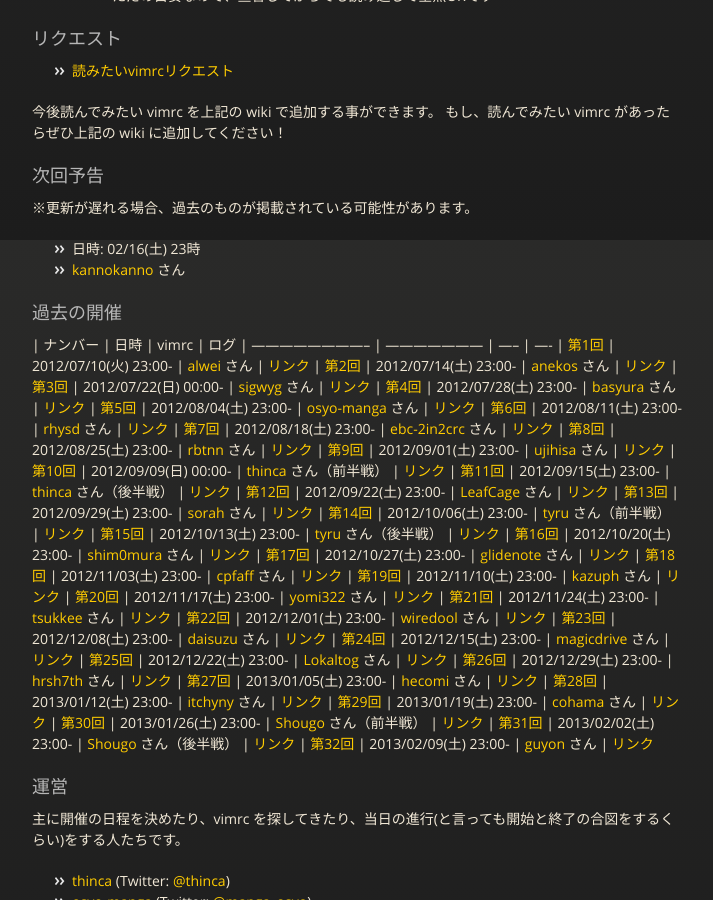
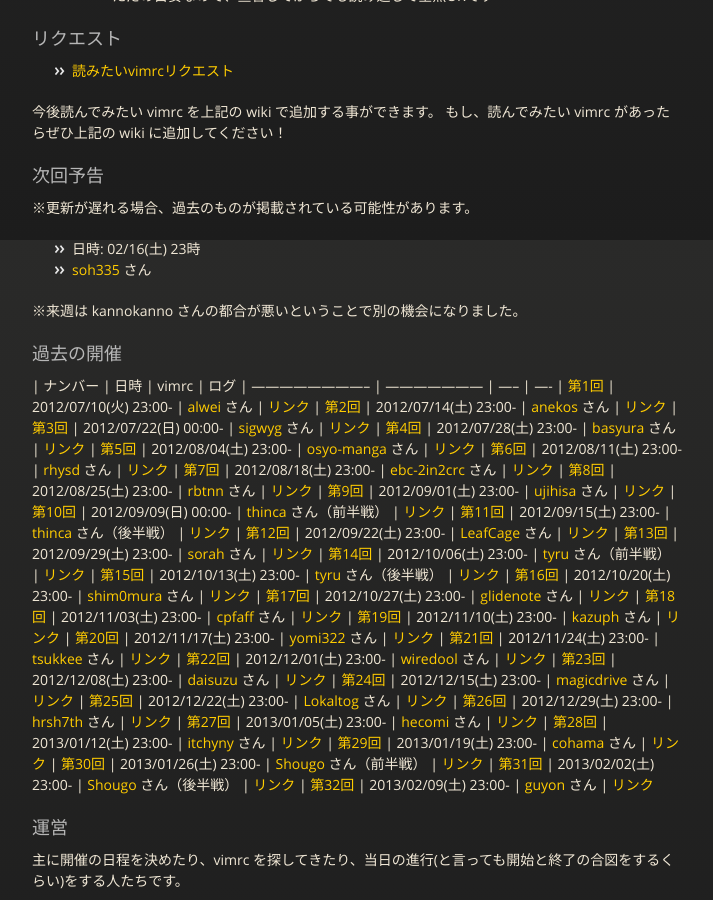
Before and after one commit to vim-jp/reading-vimrc, a Jekyll site: the page built from index.md, in a window 1280 px wide and 900 px high, scrolled down 660 px. Shown: the whole window, without its empty margins (283-996 px from the left). Built offline with Jekyll 4.4.1, drawn with Linux system fonts in a browser that asks for light colours; nearby versions of some CDN libraries; Markdown is read by kramdown in place of the engine named in the settings.

Commit message:
02/16(土) に読む vimrc を変更

```diff
--- a/index.md
+++ b/index.md
@@ -36,7 +36,9 @@
 ※更新が遅れる場合、過去のものが掲載されている可能性があります。
 
 - 日時: 02/16(土) 23時
-- [kannokanno](https://github.com/kannokanno) さん
+- [soh335](https://github.com/soh335) さん
+
+※来週は kannokanno さんの都合が悪いということで別の機会になりました。
 
 
 ### 過去の開催
```
